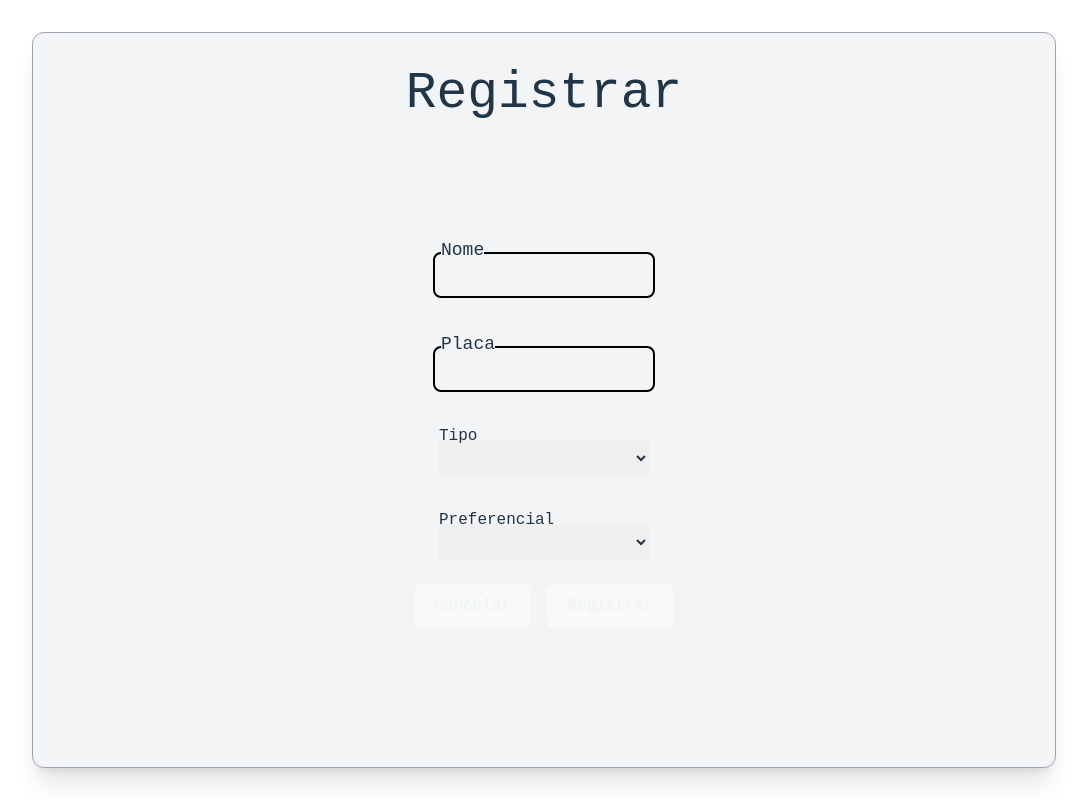
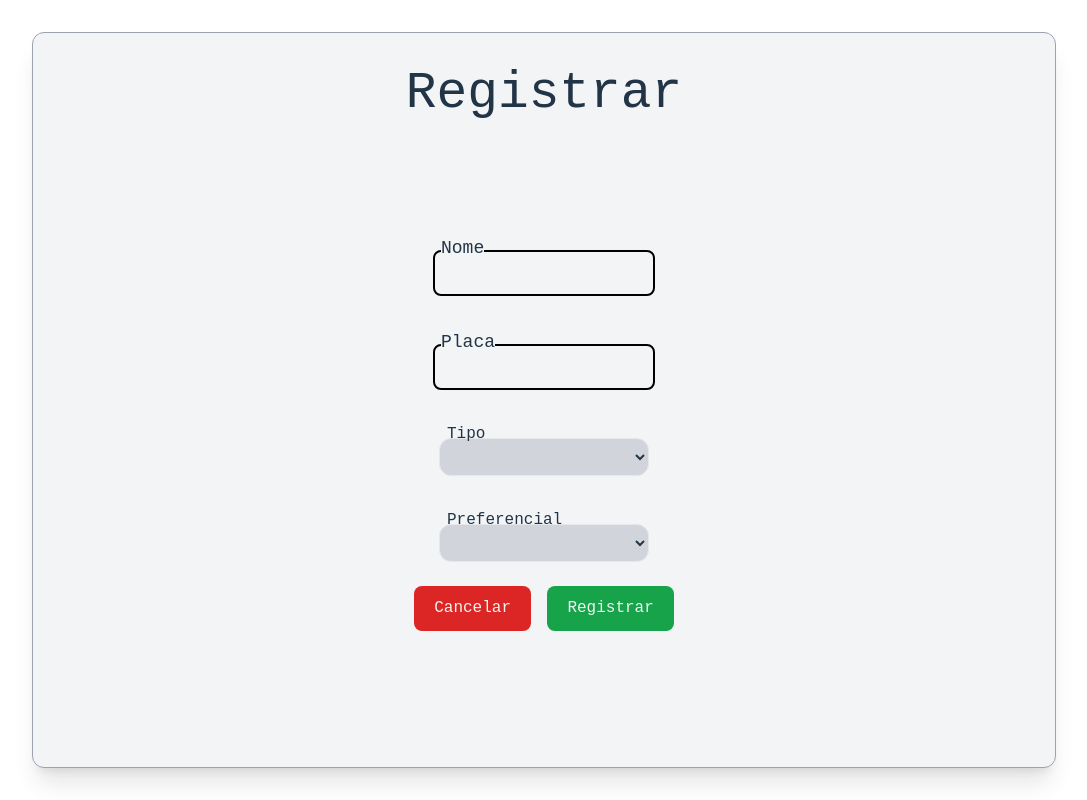
Before and after one commit to ErickMartins153/Sistema-Estacionamento, a React (Vite) app: page /add in a window 1280 px wide. Shown: the whole page, without its empty margins (96-1183 px from the left). Built offline with nearby package versions, Linux system fonts and the light colour scheme; a web font is replaced by a local one.

Commit message:
style: improve UI

```diff
--- a/src/components/Form.jsx
+++ b/src/components/Form.jsx
@@ -34,7 +34,7 @@ export default function Form({
         labelKey="vehicleType"
         onChange={onChange}
         value={tipoValue}
-        options={["Carro", "Moto", "Onibus"]}
+        options={["Carro", "Moto", "Onibus", "Bicicleta"]}
       />
       <Select
         label="Preferencial"
@@ -44,8 +44,12 @@ export default function Form({
         options={["Sim", "Não"]}
       />
       <div className="flex gap-4 mb-8">
-        <button onClick={() => navigate(-1)}>Cancelar</button>
-        <button onClick={onSubmit}>Registrar</button>
+        <button onClick={() => navigate(-1)} className="bg-red-600">
+          Cancelar
+        </button>
+        <button onClick={onSubmit} className="bg-green-600">
+          Registrar
+        </button>
       </div>
     </form>
   );
--- a/src/components/Select.jsx
+++ b/src/components/Select.jsx
@@ -1,12 +1,12 @@
 export default function Select({ label, labelKey, options, onChange, value }) {
   return (
     <div className="relative m-6">
-      <label htmlFor={label + "select"} className="absolute">
+      <label htmlFor={label + "select"} className="absolute left-2 ">
         {label}
       </label>
       <select
         id={label + "select"}
-        className="p-2"
+        className="p-2 border bg-gray-300 rounded-xl"
         onChange={(e) => onChange(labelKey, e.target.value)}
         value={value}
         style={{ width: 210 }}
--- a/src/components/Slot.jsx
+++ b/src/components/Slot.jsx
@@ -11,11 +11,28 @@ export default function Slot({
   formFields,
 }) {
   let style = "";
+  let textStyle = "";
   const occupied = slotDetails.occupied;
-  const preferential = slotDetails.spacePreferential ? "Preferencial" : "";
+  const slotPreferential = slotDetails.spacePreferential;
+  const slotVehicleType = slotDetails.spaceType;
+  const formVehicleType = vehicleTypeSanitizer(formFields.vehicleType);
+  const formPreferential = formFields.preferential === "Sim" ? true : false;
+  const preferential = slotPreferential ? "Preferencial" : "";
+  const formPreferentialText = formPreferential ? " Preferencial" : "";
 
   if (occupied) {
-    style += " bg-slate-400";
+    style += " bg-slate-600";
+    textStyle += " text-white";
+  }
+
+  if (mode === "selecting") {
+    if (
+      formVehicleType !== slotVehicleType ||
+      (formPreferential !== slotPreferential && !occupied)
+    ) {
+      style += " bg-red-600";
+      textStyle += " text-white";
+    }
   }
 
   async function showInfos() {
@@ -32,10 +49,15 @@ export default function Slot({
       if (occupied) {
         alert("Essa vaga já está ocupada, por favor, escolha outra.");
       } else {
-        const formVehicleType = vehicleTypeSanitizer(formFields.vehicleType);
-        if (formVehicleType !== slotDetails.spaceType) {
+        if (
+          formVehicleType !== slotVehicleType ||
+          formPreferential !== slotPreferential
+        ) {
           alert(
-            "Esta vaga não aceita veículos do tipo " + formFields.vehicleType
+            "Esta vaga não aceita veículos do tipo " +
+              formFields.vehicleType +
+              " " +
+              formPreferentialText
           );
         } else {
           const { vehicleId, ...slotData } = slotDetails;
@@ -66,8 +88,8 @@ export default function Slot({
     <div className={style}>
       <Link onClick={showInfos}>
         <button disable={disableHandler} className="slot">
-          <p className="text-black">
-            {convertvehicleType(slotDetails.spaceType) + " " + preferential}
+          <p className={`text-black ${textStyle}`}>
+            {convertvehicleType(slotVehicleType) + " " + preferential}
           </p>
         </button>
       </Link>
--- a/src/index.css
+++ b/src/index.css
@@ -102,6 +102,7 @@ button.slot:hover {
 
 .parking-6 {
   display: grid;
-  grid-template-columns: repeat(2, 182px);
+  grid-template-columns: repeat(5, 182px);
   grid-template-rows: repeat(6, 69px);
+  gap: 6px;
 }
--- a/src/screens/LeaveScreen.jsx
+++ b/src/screens/LeaveScreen.jsx
@@ -77,7 +77,6 @@ export default function LeaveScreen() {
           <>
             <h1>Nota de pagamento</h1>
             <div>
-              {/* {new Date().toLocaleTimeString} */}
               <InfoContent
                 label="Dia de hoje"
                 value={date.enterDate.toLocaleDateString()}
@@ -145,6 +144,7 @@ export default function LeaveScreen() {
                 mode="leaving"
                 showModal={showModalHandler}
                 onSelectSlot={selectSlotHandler}
+                formFields=""
               />
             );
           })}
--- a/src/screens/ParkingLotScreen.jsx
+++ b/src/screens/ParkingLotScreen.jsx
@@ -59,7 +59,7 @@ export default function ParkingLotScreen() {
           </div>
         )}
         {slots.length >= 1 && (
-          <div className="m-4 parking-6">
+          <div className="m-4 parking-6 items-center justify-center">
             {slots.map((slot) => (
               <Slot
                 slotDetails={slot}
@@ -67,6 +67,7 @@ export default function ParkingLotScreen() {
                 onClick={modalHandler}
                 showModal={showModal}
                 mode="seeing"
+                formFields=""
               />
             ))}
           </div>
--- a/src/screens/RegisterScreen.jsx
+++ b/src/screens/RegisterScreen.jsx
@@ -22,7 +22,7 @@ export default function RegisterScreen() {
 
   function submitHandler() {
     for (const field in formFields) {
-      if (formFields[field] === "") {
+      if (formFields[field].trim() === "") {
         alert("Todos os campos devem, obrigatoriamente, ser preenchidos!");
         return;
       }
@@ -34,7 +34,7 @@ export default function RegisterScreen() {
     <>
       {!isSelecting && (
         <>
-          <h1 className="text-center mt-8">Registrar</h1>
+          <h1 className="text-center mt-8 ">Registrar</h1>
           <div className="flex flex-1 flex-col justify-center items-center">
             <Form
               nomeValue={formFields.ownerName}
--- a/src/screens/SelectSLotScreen.jsx
+++ b/src/screens/SelectSLotScreen.jsx
@@ -33,6 +33,7 @@ export default function SelectSLotScreen({ goBack, formFields }) {
     delete selectedSlot["hourlyRate"];
     const chosenSlot = { ...selectedSlot, hourly_rate: hourlyRateWorkaround };
     const vehicleData = { ...formFields, parkingSpace: chosenSlot["spaceId"] };
+
     registerVehicle({ ...vehicleData });
     navigate(-1);
     showModalHandler();
--- a/src/utils/convert.js
+++ b/src/utils/convert.js
@@ -6,6 +6,8 @@ export function convertType(type) {
       return "Moto";
     case "BUS":
       return "Onibus";
+    case "BIKE":
+      return "Bicicleta";
   }
 }
 
@@ -23,6 +25,8 @@ export function vehicleTypeSanitizer(vehicleType) {
       return "BUS";
     case "Moto":
       return "MOTORCYCLE";
+    case "Bicicleta":
+      return "BIKE";
   }
 }
 
@@ -34,5 +38,7 @@ export function convertvehicleType(vehicleType) {
       return "Onibus";
     case "MOTORCYCLE":
       return "Moto";
+    case "BIKE":
+      return "Bicicleta";
   }
 }
--- a/src/utils/requests.js
+++ b/src/utils/requests.js
@@ -32,7 +32,6 @@ export async function registerVehicle(vehicle) {
   delete vehicleData.parkingSpace.enterTime;
   delete vehicleData.parkingSpace.exitTime;
   try {
-    console.log(vehicleData);
     const response = await axios.post(
       endPoint + "/vehicles/create",
       vehicleData
@@ -58,7 +57,6 @@ export async function getPaymentData(slotData) {
     const response = await axios.get(
       endPoint + "/parking_space/payment/" + slotData.spaceId
     );
-    console.log(response.data);
     return response.data;
   } catch (error) {
     console.log("deu ruim");
```
